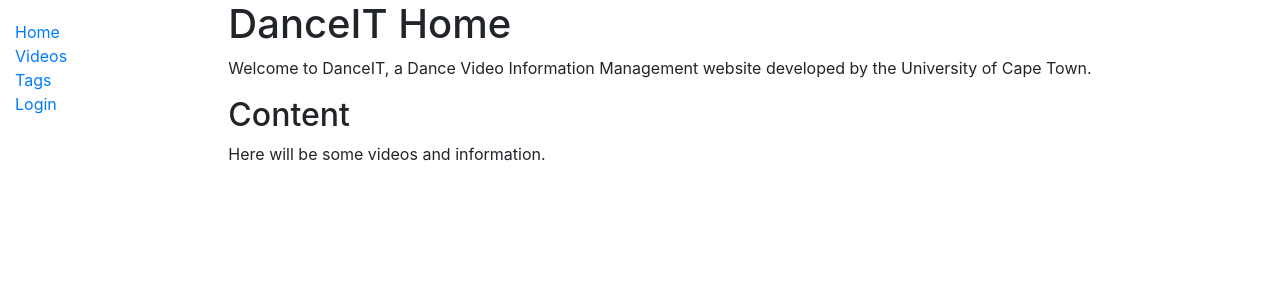
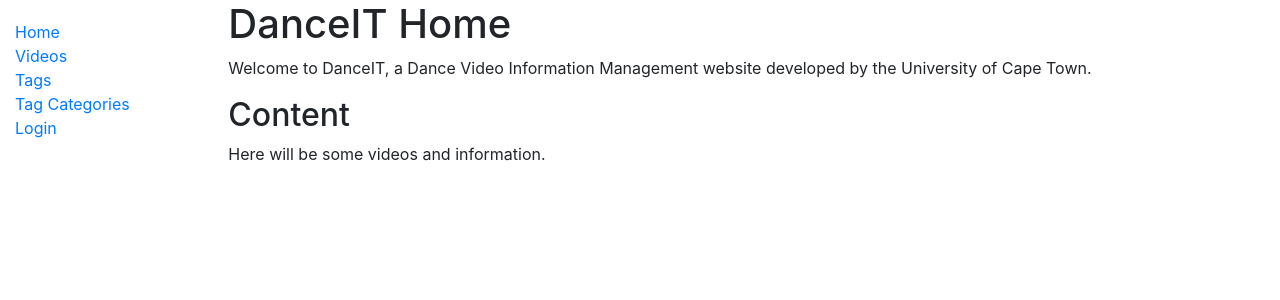
Before and after one commit to TamaraRingas/danceit, a Django app: page /main/ in a window 1280 px wide. Shown: the top 300 px of the page. Run offline with Django 3.2, Linux system fonts and the light colour scheme; data comes from the database, SQL or seed files in the repository; some libraries are stand-ins or nearby versions.

Commit message:
Update base template.html

```diff
--- a/main/templates/base_generic.html
+++ b/main/templates/base_generic.html
@@ -21,6 +21,8 @@
           <li><a href="{% url 'index' %}">Home</a></li>
           <li><a href="{% url 'videos' %}">Videos</a></li>
           <li><a href="{% url 'tags' %}">Tags</a></li>
+          <li><a href="{% url 'types' %}">Tag Categories</a></li>
+
           {% if user.is_authenticated %}
           <li>User: {{ user.get_username }}</li>
 
```
